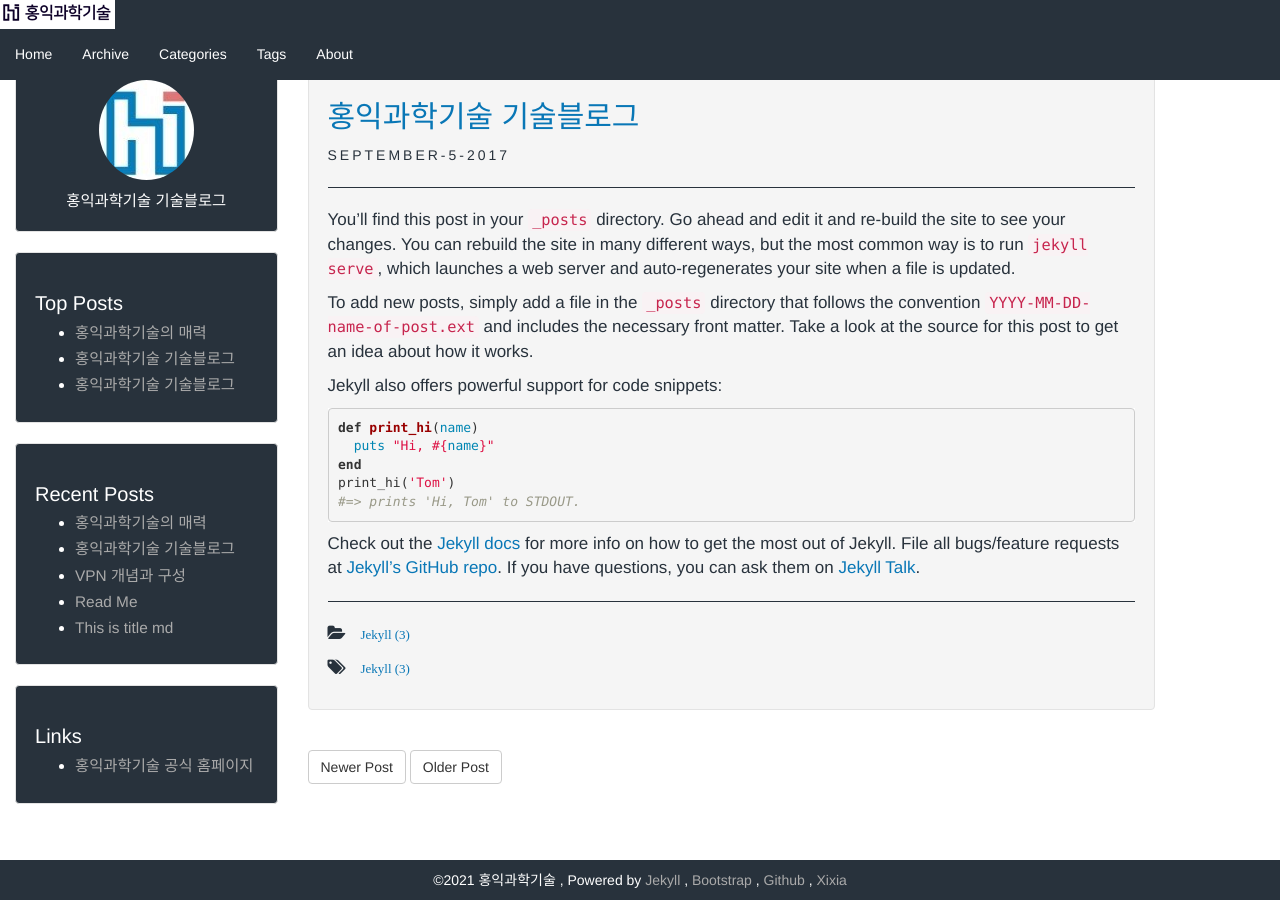
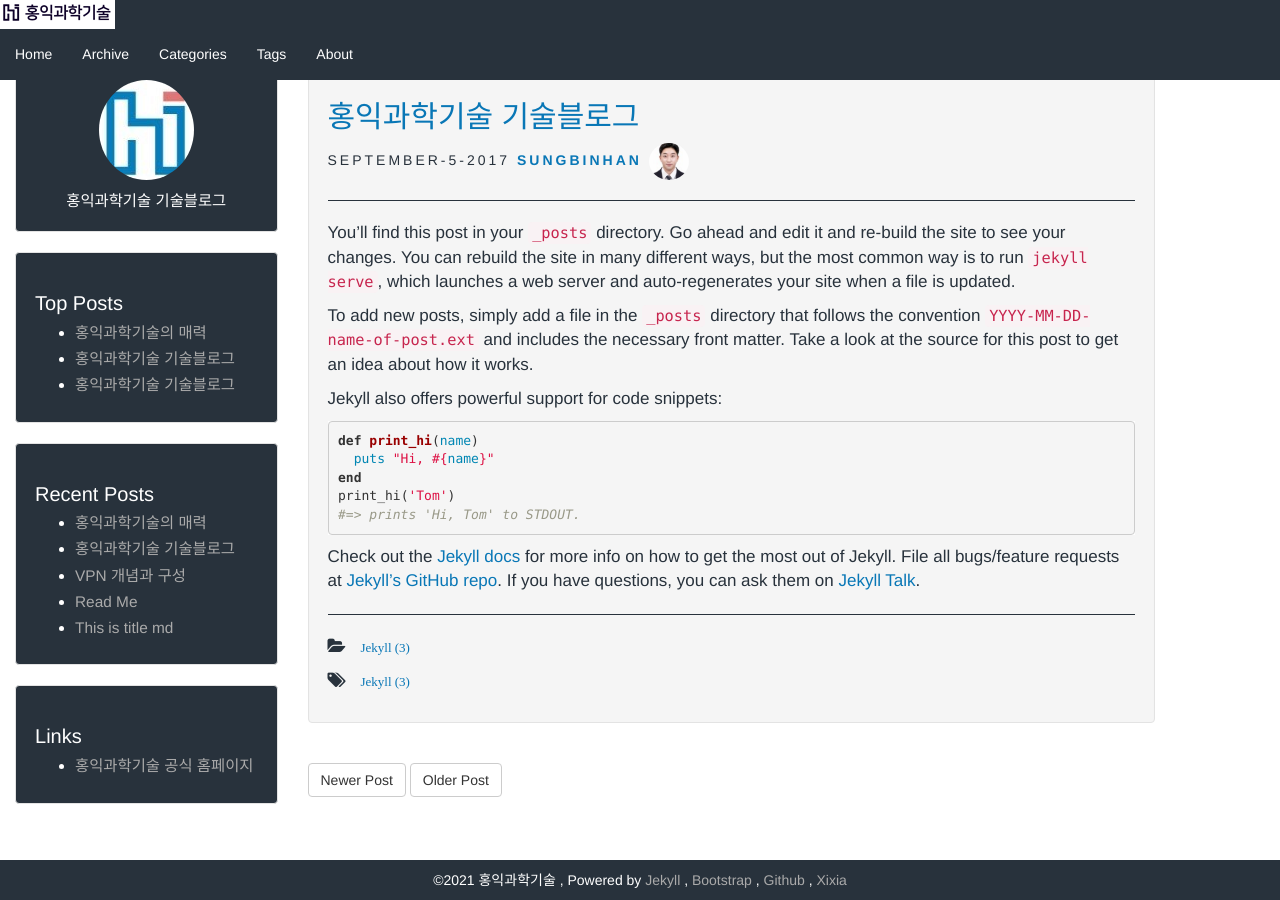
Before and after one commit to jangh-lee/hongikit-mts.github.io, a Jekyll site: the page built from _posts/2017-09-05-welcome-to-jekyll.markdown, in a window 1280 px wide. Built offline with Jekyll 4.4.1, drawn with Linux system fonts in a browser that asks for light colours.

Commit message:
Update post.html

```diff
--- a/_layouts/post.html
+++ b/_layouts/post.html
@@ -7,6 +7,8 @@ layout: default
         <span class="post-date">
             {% assign date_format = site.date_format.title %}
             {{ page.date | date: date_format }}
+            <a><strong>SungBinHan</strong></a>
+            <img src="{{ site.baseurl }}/assets/images/sb.png" class="img-circle" width="40px" />
         </span>
         <hr style="border-top:1px solid #28323C;"/>
     {% if site.comments and page.comments %}
```
